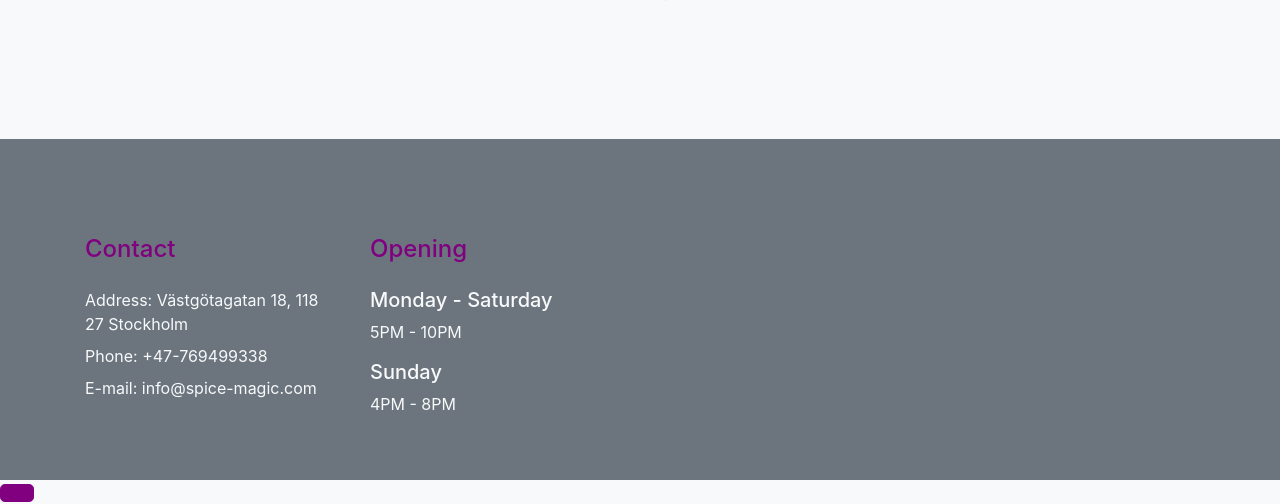
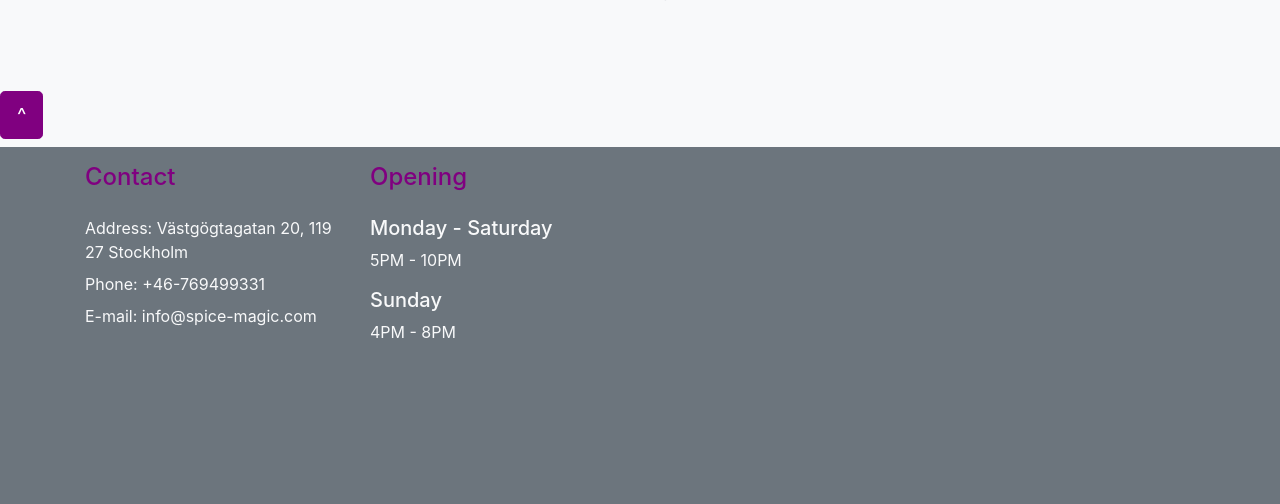
Before and after one commit to fokhrun/flask_mvc_template, a Flask app: page / in a window 1280 px wide. Shown: the part 788-1292 px from the top of the page. After the commit the page ends 1126 px from the top, so only its background shows below. Run offline with Flask 3, Linux system fonts and the light colour scheme; the visitor is signed in with stand-in values (Sample User, id 1); parts of the project's set-up code (start-up, migrations or seed data) failed here and were passed over; some libraries are stand-ins or nearby versions.

Commit message:
visual style fixing

```diff
--- a/app/templates/base.html
+++ b/app/templates/base.html
@@ -4,8 +4,7 @@
 <head>
     <!-- Required meta tags -->
     <meta charset="utf-8">
-    <meta name="viewport"
-          content="width=device-width, initial-scale=1, shrink-to-fit=no">
+    <meta name="viewport" content="width=device-width, initial-scale=1, shrink-to-fit=no">
 
     <!-- Bootstrap CSS -->
     <!-- <link rel="stylesheet"
@@ -14,17 +13,16 @@
           crossorigin="anonymous"> -->
 
     <!-- To override bootstrap CSS -->
-    <link rel="stylesheet"
-          type="text/css"
-          href="{{ url_for('static', filename='css/main.css') }}">
+    <link rel="stylesheet" type="text/css" href="{{ url_for('static', filename='css/main.css') }}">
 
-    <title>{% block title %}Restaurant Reservation{% endblock %}</title>
+    <title>{% block title %}Spice Magic{% endblock %}</title>
+
 </head>
 
 <body>
+    <!--Navigation bar-->
     {% block nav_bar %}
-
-    <nav class="navbar navbar-expand-lg navbar-light bg-secondary">
+    <nav class="navbar navbar-expand-lg navbar-dark bg-secondary">
         <div class="container">
             <button class="navbar-toggler"
                     type="button"
@@ -36,29 +34,35 @@
                 <span class="navbar-toggler-icon"></span>
             </button>
 
-            <div class="collapse navbar-collapse"
-                 id="navbarSupportedContent">
+            <div class="collapse navbar-collapse" id="navbarSupportedContent">
                 <ul class="navbar-nav mr-auto">
+                    <!--Home page button-->
                     <li class="nav-item}}">
                         <a class="navbar-brand" href="{{ url_for('main.index') }}">Spice Magic</a>
                     </li>
+                    <!--Restaurant menu button-->
                     <li class="nav-item}}">
                         <a class="navbar-brand" href="{{ url_for('main.menu') }}">Menu</a>
                     </li>
+                    <!--Reserve button-->
                     <li class="nav-item {{'active' if request.path == url_for('main.table_reservation') else ''}}">
                         <a class="navbar-brand" href="{{ url_for('main.table_reservation') }}?for_date=today">Reserve</a>
                     </li>
+
+                    <!--Admin button, only visible for admin user-->
                     {% if current_user.role and current_user.role.name == 'Admin' %}
                     <li class="nav-item {{'active' if request.path == url_for('main.admin_reservation') else ''}}">
                         <a class="navbar-brand" href="{{ url_for('main.admin_reservation') }}">Admin</a>
                     </li>
                     {% endif %}
                 </ul>
-                <ul class="navbar-nav ml-auto">
+                <!--Login/Logout segment-->
+                <ul class="navbar-nav ml-auto navbar-light">
                     {% if current_user.is_authenticated %}
                     <li class="nav-item active">
+                        <div class="nav-brand text-light">{{current_user.username.capitalize()}}</b> &nbsp;
                         <a class="nav-brand {{'active' if request.path == url_for('auth.logout') else ''}}"
-                           href="{{ url_for('auth.logout') }}"><b>{{current_user.username.capitalize()}}   </b>Log Out</a>
+                           href="{{ url_for('auth.logout') }}">Log Out</a>
                     </li>
 
                     {% else %}
@@ -79,9 +83,7 @@
     <div class="container py-3">
         {% for message in get_flashed_messages() %}
         <div class="alert alert-warning">
-            <button type="button"
-                    class="close"
-                    data-dismiss="alert">&times;</button>
+            <button type="button" class="close" data-dismiss="alert">&times;</button>
             {{ message }}
         </div>
         {% endfor %}
@@ -103,14 +105,16 @@
 </body>
 
 <footer>
-<!-- Footer Start -->
-<div class="container-fluid bg-secondary text-light footer pt-5 mt-5 wow fadeIn" data-wow-delay="0.1s">
-    <div class="container py-5">
-        <div class="row g-5">
+<!-- Back to Top -->
+<a href="#" class="btn btn-lg btn-primary btn-lg-square back-to-top align-right">^</a>
+
+<div class="container-fluid bg-secondary text-light footer pt-2 mt-2">
+    <div class="container py-2">
+        <div class="row g-2">
             <div class="col-lg-3 col-md-6">
                 <h4 class="section-title ff-secondary text-start text-primary fw-normal mb-4">Contact</h4>
-                <p class="mb-2">Address: Västgötagatan 18, 118 27 Stockholm</p>
-                <p class="mb-2">Phone: +47-769499338</p>
+                <p class="mb-2">Address: Västgögtagatan 20, 119 27 Stockholm</p>
+                <p class="mb-2">Phone: +46-769499331</p>
                 <p class="mb-2">E-mail: info@spice-magic.com</p>
             </div>
             <div class="col-lg-3 col-md-6">
@@ -123,11 +127,7 @@
         </div>
     </div>
 </div>
-<!-- Footer End -->
 
-
-<!-- Back to Top -->
-<a href="#" class="btn btn-lg btn-primary btn-lg-square back-to-top"><i class="bi bi-arrow-up"></i></a>
 </div>
 </footer>
 
--- a/app/templates/index.html
+++ b/app/templates/index.html
@@ -5,8 +5,10 @@
 
 {% block page_content %}
 
+<!--Hero section-->
+
 <div class="container-xxl position-relative p-0">
-    <div class="container-xxl py-2 bg-dark hero-header mb-2">
+    <div class="container-xxl py-2 bg-secondary mb-2">
         <div class="container my-2 py-2">
             <div class="row align-items-center g-5">
                 <div class="col-lg-6 text-center text-lg-start">
```
